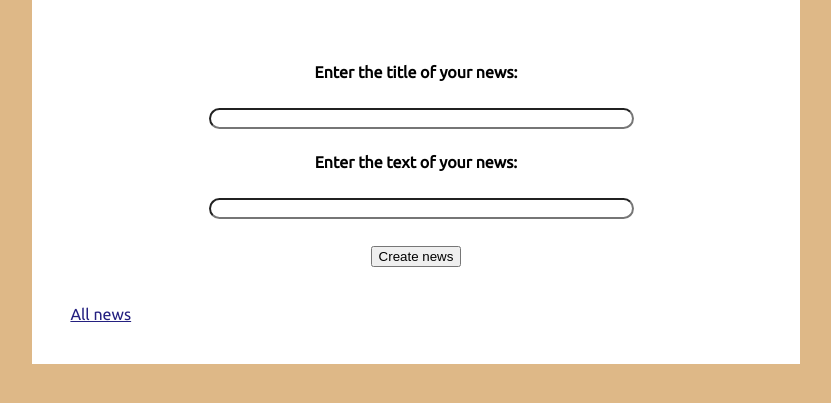
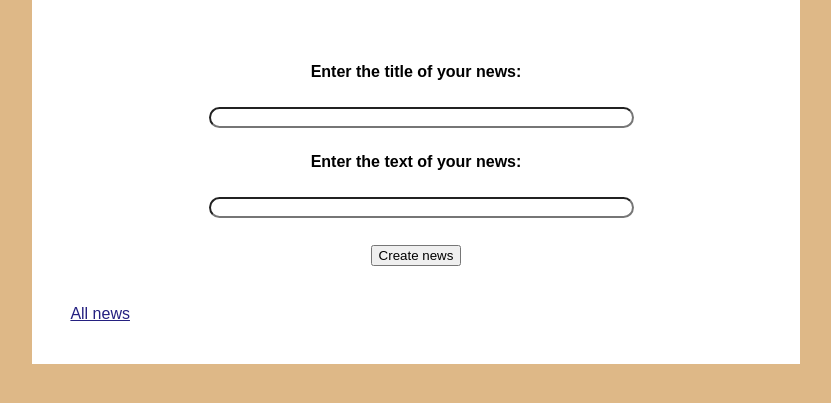
Before and after one commit to GrigorevGrigorii/NewsSite, a Django app: page /news/create/ in a window 1280 px wide. Shown: the top 403 px of the page, without its empty margins (224-1055 px from the left). Run offline with Django 3.2, Linux system fonts and the light colour scheme.

Commit message:
Update base.css

```diff
--- a/News/static/css/base.css
+++ b/News/static/css/base.css
@@ -1,5 +1,3 @@
-@import url('https://fonts.googleapis.com/css2?family=Ubuntu&display=swap');
-
 html {
     background: #deb887;
 }
@@ -9,7 +7,12 @@ body {
     padding: 3%;
     background: #ffffff;
     line-height: 1.5;
-    font-family: Ubuntu, sans-serif;
+    font-family: sans-serif;
+}
+
+main{
+    display: flex;
+    justify-content: space-between;
 }
 
 h2 {
@@ -34,6 +37,5 @@ a {
 }
 
 .weather {
-    text-align: right;
     line-height: 0.5;
 }
```
